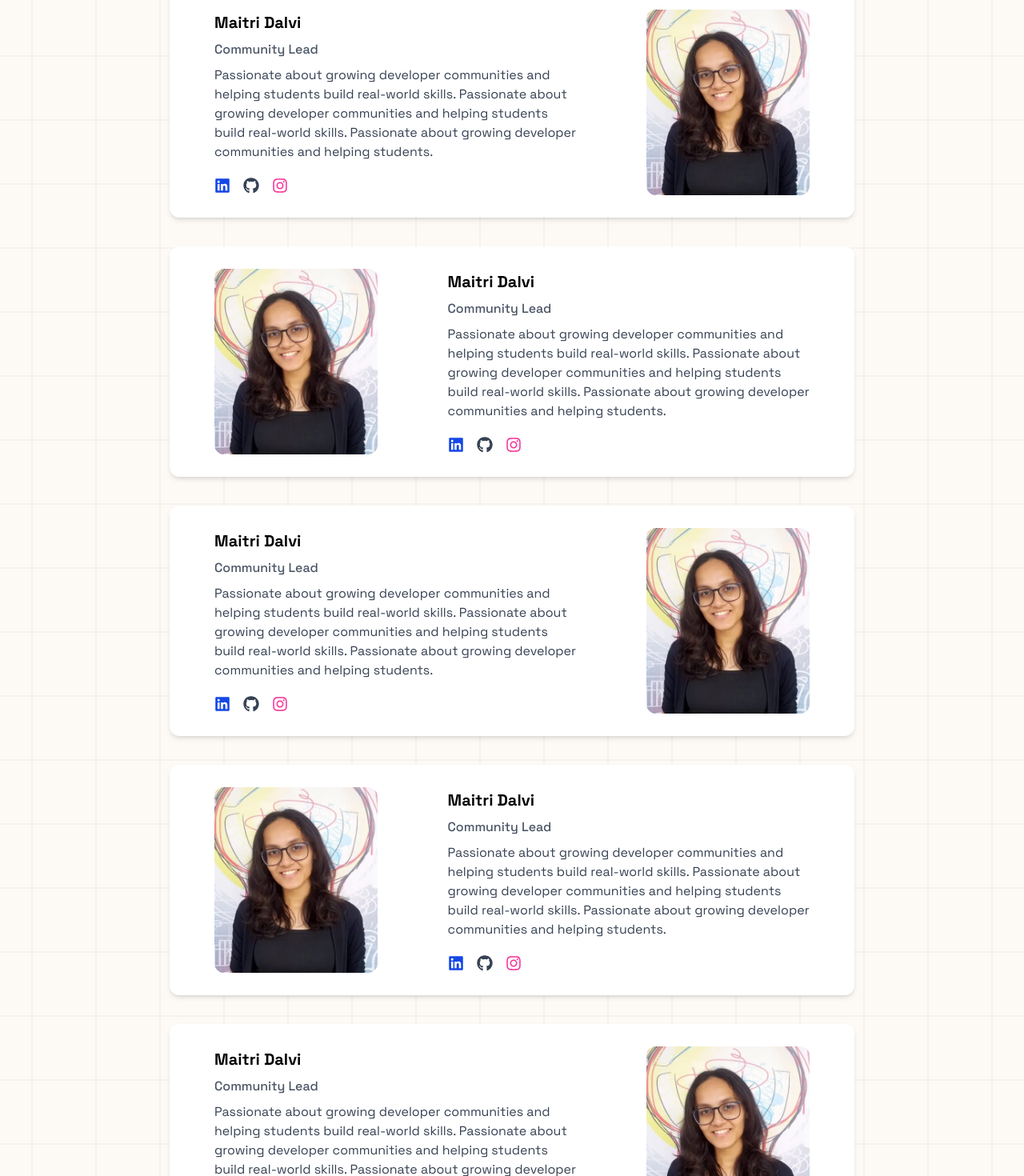
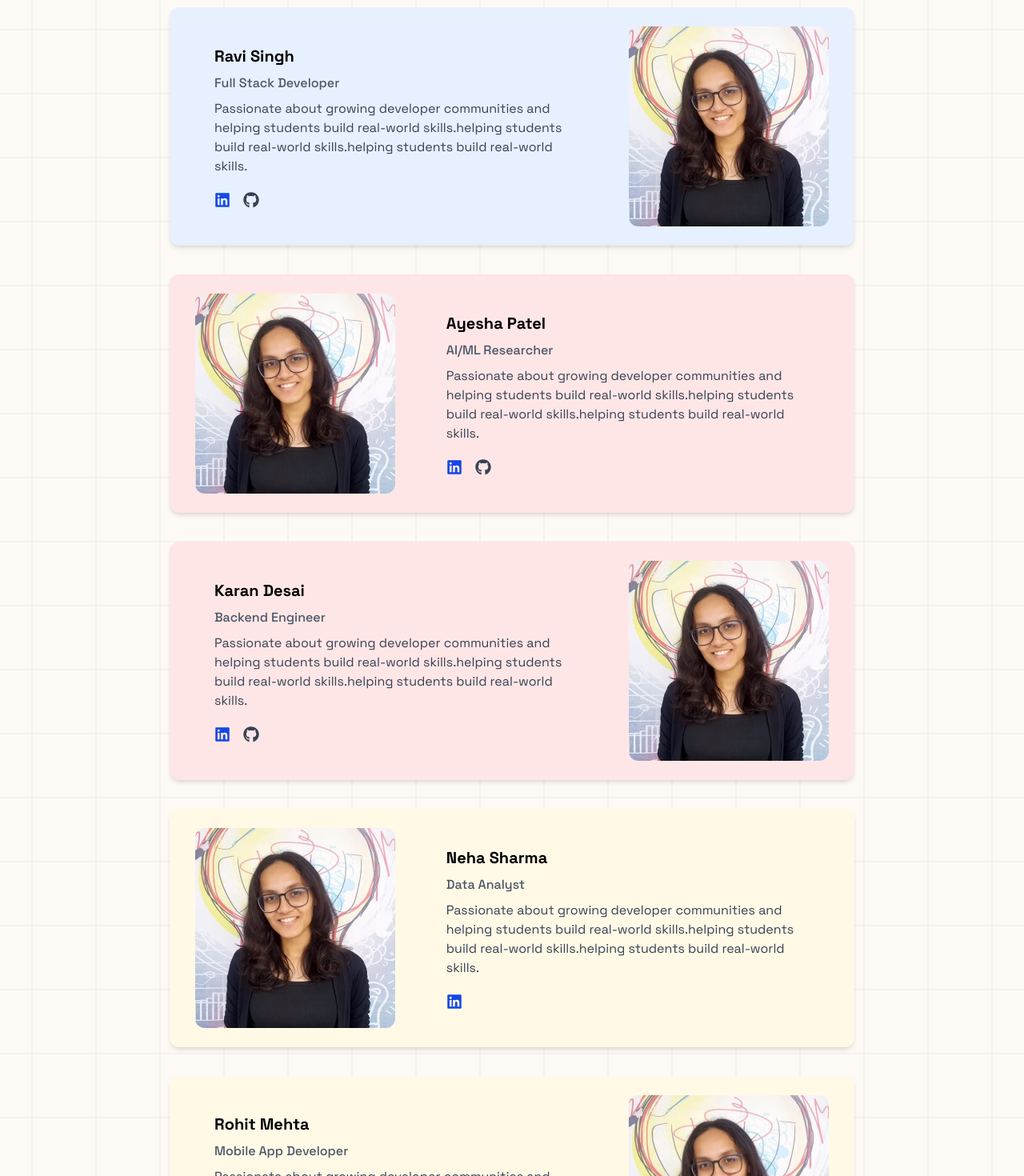
Before and after one commit to maitri-dalvi/gdgvit-web, a Next.js app: page /team in a window 1280 px wide. Shown: the part 1100-2570 px from the top of the page at 80% size. Built offline with nearby package versions, Linux system fonts and the light colour scheme.

Commit message:
add: Team Card Colors, Images, Dummy Data

```diff
--- a/src/app/team/page.tsx
+++ b/src/app/team/page.tsx
@@ -18,40 +18,145 @@ type TeamMember = {
   };
 };
 
-const baseMember: TeamMember = {
+const team: TeamMember[] = [
+  //dummy data
+  {
     name: 'Maitri Dalvi',
     role: 'Community Lead',
     description:
-    'Passionate about growing developer communities and helping students build real-world skills. Passionate about growing developer communities and helping students build real-world skills. Passionate about growing developer communities and helping students.',
+      'Passionate about growing developer communities and helping students build real-world skills.helping students build real-world skills.helping students build real-world skills.',
     image: '/team/maitri.jpg',
     socials: {
       github: 'https://github.com/maitridalvi',
       linkedin: 'https://linkedin.com/in/maitridalvi',
       instagram: 'https://instagram.com/maitridalvi',
     },
-};
+  },
+  {
+    name: 'Arjun Verma',
+    role: 'Tech Evangelist',
+    description:
+'Passionate about growing developer communities and helping students build real-world skills.helping students build real-world skills.helping students build real-world skills.',    image: '/team/maitri.jpg',
+    socials: {
+      github: 'https://github.com/arjunverma',
+      linkedin: 'https://linkedin.com/in/arjunverma',
+    },
+  },
+  {
+    name: 'Sara Khan',
+    role: 'Product Designer',
+    description:
+'Passionate about growing developer communities and helping students build real-world skills.helping students build real-world skills.helping students build real-world skills.',    image: '/team/maitri.jpg',
+    socials: {
+      linkedin: 'https://linkedin.com/in/sarakhan',
+      instagram: 'https://instagram.com/sarakhan',
+    },
+  },
+  {
+    name: 'Ravi Singh',
+    role: 'Full Stack Developer',
+    description:
+'Passionate about growing developer communities and helping students build real-world skills.helping students build real-world skills.helping students build real-world skills.',    image: '/team/maitri.jpg',
+    socials: {
+      github: 'https://github.com/ravisingh',
+      linkedin: 'https://linkedin.com/in/ravisingh',
+    },
+  },
+  {
+    name: 'Ayesha Patel',
+    role: 'AI/ML Researcher',
+    description:
+'Passionate about growing developer communities and helping students build real-world skills.helping students build real-world skills.helping students build real-world skills.',    image: '/team/maitri.jpg',
+    socials: {
+      github: 'https://github.com/ayeshaml',
+      linkedin: 'https://linkedin.com/in/ayeshaml',
+    },
+  },
+  {
+    name: 'Karan Desai',
+    role: 'Backend Engineer',
+    description:
+'Passionate about growing developer communities and helping students build real-world skills.helping students build real-world skills.helping students build real-world skills.',    image: '/team/maitri.jpg',
+    socials: {
+      github: 'https://github.com/karandesai',
+      linkedin: 'https://linkedin.com/in/karandesai',
+    },
+  },
+  {
+    name: 'Neha Sharma',
+    role: 'Data Analyst',
+    description:
+'Passionate about growing developer communities and helping students build real-world skills.helping students build real-world skills.helping students build real-world skills.',    image: '/team/maitri.jpg',
+    socials: {
+      linkedin: 'https://linkedin.com/in/nehasharma',
+    },
+  },
+  {
+    name: 'Rohit Mehta',
+    role: 'Mobile App Developer',
+    description:
+'Passionate about growing developer communities and helping students build real-world skills.helping students build real-world skills.helping students build real-world skills.',    image: '/team/maitri.jpg',
+    socials: {
+      github: 'https://github.com/rohitmehta',
+      linkedin: 'https://linkedin.com/in/rohitmehta',
+    },
+  },
+  {
+    name: 'Sneha Joshi',
+    role: 'Cloud Engineer',
+    description:
+'Passionate about growing developer communities and helping students build real-world skills.helping students build real-world skills.helping students build real-world skills.',    image: '/team/maitri.jpg',
+    socials: {
+      github: 'https://github.com/snehajoshi',
+      linkedin: 'https://linkedin.com/in/snehajoshi',
+    },
+  },
+  {
+    name: 'Aman Tripathi',
+    role: 'DevOps Engineer',
+    description:
+'Passionate about growing developer communities and helping students build real-world skills.helping students build real-world skills.helping students build real-world skills.',    image: '/team/maitri.jpg',
+    socials: {
+      github: 'https://github.com/amantripathi',
+      linkedin: 'https://linkedin.com/in/amantripathi',
+    },
+  },
+];
 
-const team: TeamMember[] = Array(10).fill(baseMember);
+// dummy colors
+const bgColors: string[] = [
+  '#E0F7F7', // turquoise
+  '#E0F7F7',
+  '#E6F0FF', // blue
+  '#E6F0FF',
+  '#FFE6E6', // red
+  '#FFE6E6',
+  '#FFF9E6', // yellow
+  '#FFF9E6',
+  '#E6FFEA', // green
+  '#F0FFE6', // lime
+];
 
 const Team = () => {
   return (
     <>
       <Navbar />
-      <section className="px-4 mt-5 mb-15 flex justify-center">
+      <section className="px-4 mt-4 mb-15 flex justify-center">
         <div className="max-w-4xl w-full space-y-9 p-5">
           {team.map((member, index) => (
             <React.Fragment key={`${member.name}-${index}`}>
               <div
                 className={`flex flex-col md:flex-row ${
                   index % 2 !== 0 ? 'md:flex-row-reverse' : ''
-                } items-center bg-white rounded-xl shadow-md py-4 md:py-6 px-4 md:px-8 gap-6 md:gap-10 min-h-64 md:min-h-72`}
+                } items-center rounded-xl shadow-md py-4 md:py-6 px-4 md:px-8 gap-6 md:gap-10 min-h-64 md:min-h-72`}
+                style={{ backgroundColor: bgColors[index] }}
               >
                 {/* Image */}
-                <div className="w-full md:w-1/3 px-4 md:px-6">
+                <div className="w-full md:w-1/3">
                   <img
                     src={member.image}
                     alt={member.name}
-                    className="w-58 h-58 object-cover rounded-xl"
+                    className="w-full h-auto aspect-square object-cover rounded-xl"
                   />
                 </div>
 
```
Lines whose indentation alone changed are shown as unchanged.
